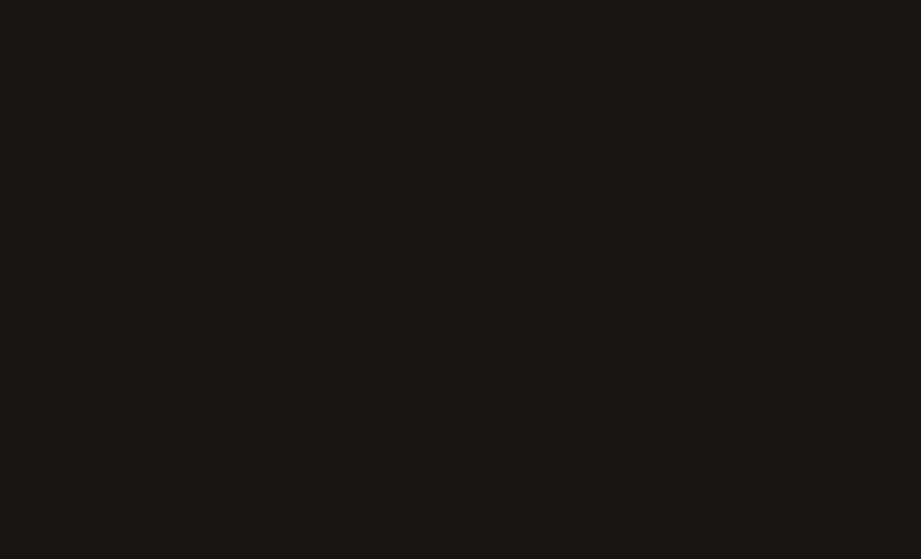
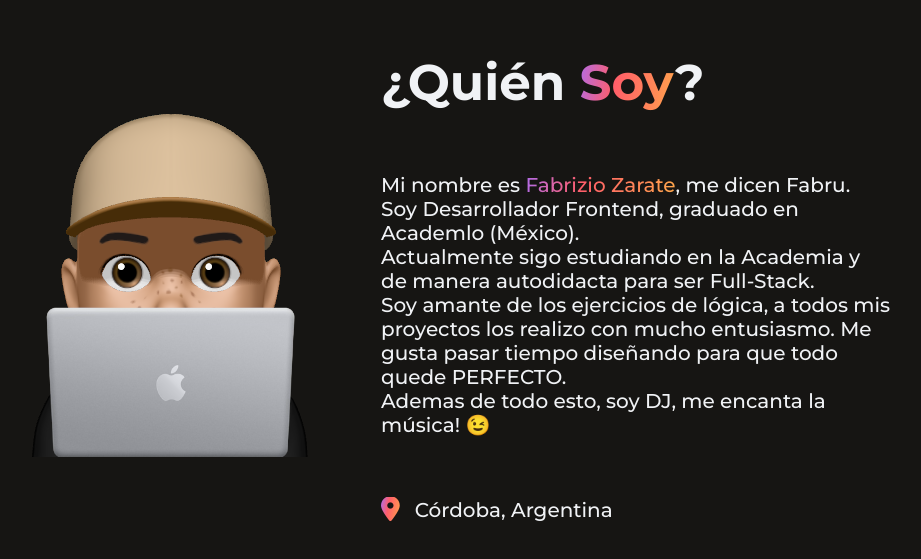
Before and after one commit to fabrudev/portfoliov2, a React (Vite) app: page / in a window 1280 px wide. Shown: the part 1003-1562 px from the top of the page, without its empty margins (189-1110 px from the left). Before the commit the page ends 800 px from the top, so only its background shows below. Built offline with nearby package versions, Linux system fonts and the light colour scheme.

Commit message:
about-me add

```diff
--- a/src/components/NavbarStyles.css
+++ b/src/components/NavbarStyles.css
@@ -3,7 +3,6 @@
     display: flex;
     align-items: center;
     gap: 50px;
-
 }
 
 .navbar p {
--- /dev/null
+++ b/src/pages/AboutMe.jsx
@@ -0,0 +1,28 @@
+import React from 'react';
+import './AboutMeStyles.css'
+import memoji2 from '../assets/memoji2.png'
+
+const AboutMe = () => {
+    return (
+        <div className='about-me'>
+            <img src={memoji2} alt="memoji2" />
+            <div className="text-container">
+                <h3>¿Quién <span>Soy</span>?</h3>
+                <p>
+                    Mi nombre es <span>Fabrizio Zarate</span>, me dicen Fabru. <br />
+                    Soy Desarrollador Frontend, graduado en Academlo (México). <br />
+                    Actualmente sigo estudiando en la Academia y de manera autodidacta para ser Full-Stack. <br />
+                    Soy amante de los ejercicios de lógica, a todos mis proyectos los realizo con mucho entusiasmo.
+                    Me gusta pasar tiempo diseñando para que todo quede PERFECTO. <br />
+                    Ademas de todo esto, soy DJ, me encanta la música! 😉
+                </p>
+                <div className="location">
+                    <i className="fa-solid fa-location-dot"></i>
+                    <p>Córdoba, Argentina</p>
+                </div>
+            </div>
+        </div>
+    );
+};
+
+export default AboutMe;
--- /dev/null
+++ b/src/pages/AboutMeStyles.css
@@ -0,0 +1,78 @@
+.about-me {
+    height: 100vh;
+    padding: 0 200px 0 150px;
+    display: flex;
+    align-items: center;
+}
+
+.about-me .text-container {
+    display: flex;
+    flex-direction: column;
+    gap: 60px;
+}
+
+.about-me .text-container h3 {
+    font-size: 50px;
+}
+
+.about-me .text-container h3 span {
+    background-color: #F0F2F5;
+    background-image: linear-gradient(100deg, rgba(177, 108, 234, 1) 0%, rgba(255, 94, 105, 1) 38%, rgba(255, 138, 86, 1) 78%, rgba(255, 168, 75, 1) 100%);
+    background-clip: text;
+    -webkit-background-clip: text;
+    -moz-background-clip: text;
+    -webkit-text-fill-color: transparent;
+    -moz-text-fill-color: transparent;
+}
+
+.about-me .text-container p {
+    font-size: 20px;
+    font-weight: 500;
+}
+
+.about-me .text-container p span {
+    background-color: #F0F2F5;
+    background-image: linear-gradient(100deg, rgba(177, 108, 234, 1) 0%, rgba(255, 94, 105, 1) 38%, rgba(255, 138, 86, 1) 78%, rgba(255, 168, 75, 1) 100%);
+    background-clip: text;
+    -webkit-background-clip: text;
+    -moz-background-clip: text;
+    -webkit-text-fill-color: transparent;
+    -moz-text-fill-color: transparent;
+}
+
+.location {
+    display: flex;
+    align-items: center;
+    gap: 15px;
+}
+
+.location i {
+    font-size: 25px;
+    background-color: #F0F2F5;
+    background-image: linear-gradient(100deg, rgba(177, 108, 234, 1) 0%, rgba(255, 94, 105, 1) 38%, rgba(255, 138, 86, 1) 78%, rgba(255, 168, 75, 1) 100%);
+    background-clip: text;
+    -webkit-background-clip: text;
+    -moz-background-clip: text;
+    -webkit-text-fill-color: transparent;
+    -moz-text-fill-color: transparent;
+}
+
+@media screen and (max-width: 1100px) {
+    .about-me {
+        padding: 0 40px;
+    }
+
+    .about-me img {
+        display: none;
+    }
+}
+
+@media screen and (max-width: 410px) {
+    .about-me .text-container h3 {
+        font-size: 40px;
+    }
+
+    .about-me .text-container p {
+        font-size: 15px;
+    }
+}
--- /dev/null
+++ b/src/pages/HomePage.jsx
@@ -0,0 +1,20 @@
+import React from 'react';
+import './HomePageStyles.css'
+import memoji from '../assets/memoji.png'
+import cv from '../assets/cv.pdf'
+
+const HomePage = () => {
+    return (
+        <div className='home'>
+            <img src={memoji} alt="memoji" />
+            <div className="text-container">
+                <h2>Hola, soy</h2>
+                <h1>Fabrizio Zarate</h1>
+                <h3>Desarrollador Frontend</h3>
+            </div>
+            <a className='button' download='' href={cv}>Descargar CV</a>
+        </div>
+    );
+};
+
+export default HomePage;
--- a/src/routes/HomeStyles.css
+++ b/src/pages/HomePageStyles.css
@@ -1,4 +1,5 @@
 .home {
+    height: 100vh;
     display: flex;
     flex-direction: column;
     align-items: center;
--- a/src/routes/Home.jsx
+++ b/src/routes/Home.jsx
@@ -1,18 +1,13 @@
 import React from 'react';
-import './HomeStyles.css'
-import memoji from '../assets/memoji.png'
+import AboutMe from '../pages/AboutMe';
+import HomePage from '../pages/HomePage';
 
 const Home = () => {
     return (
-        <div className='home'>
-            <img src={memoji} alt="memoji" />
-            <div className="text-container">
-                <h2>Hola, soy</h2>
-                <h1>Fabrizio Zarate</h1>
-                <h3>Desarrollador Frontend</h3>
-            </div>
-            <a className='button'>Descargar CV</a>
-        </div>
+        <>
+            <HomePage />
+            <AboutMe />
+        </>
     );
 };
 
```
Also changed, not shown: src/assets/memoji2.png (added).
